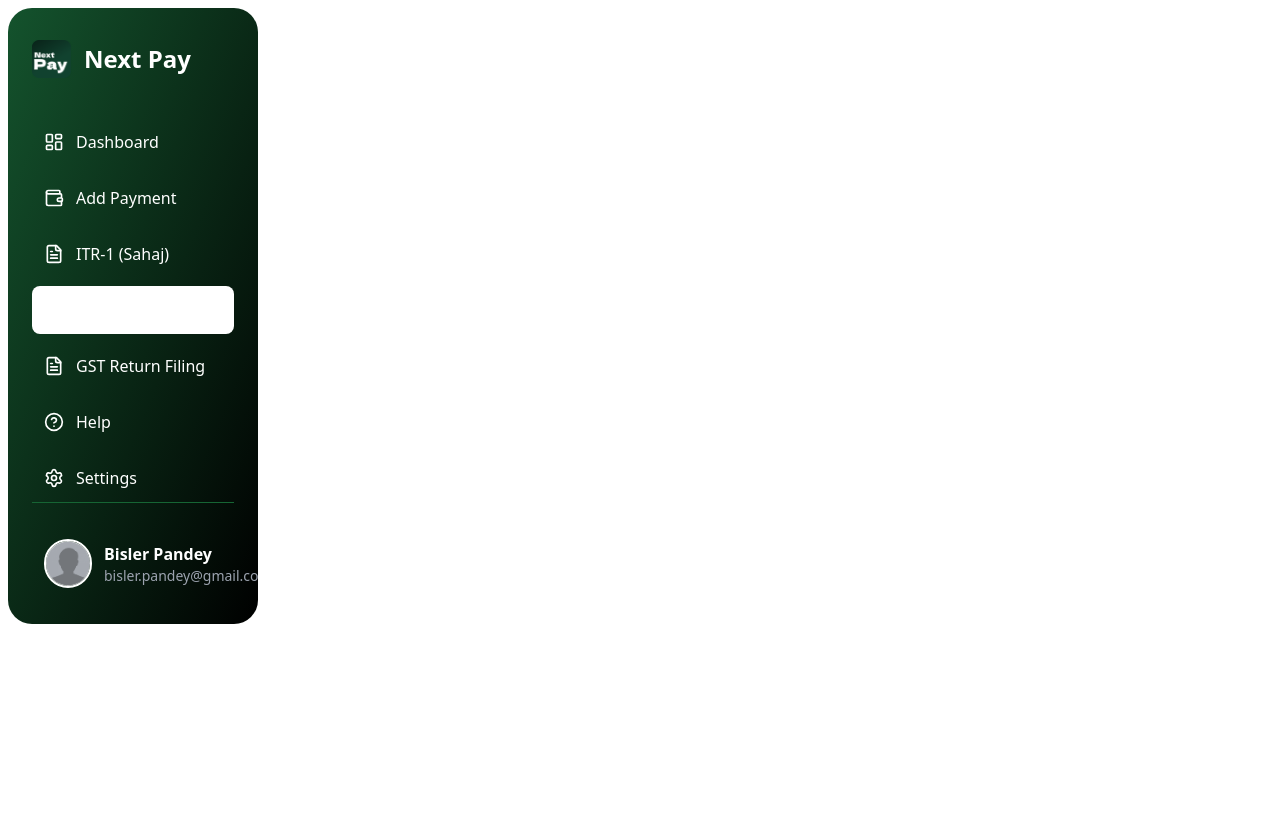
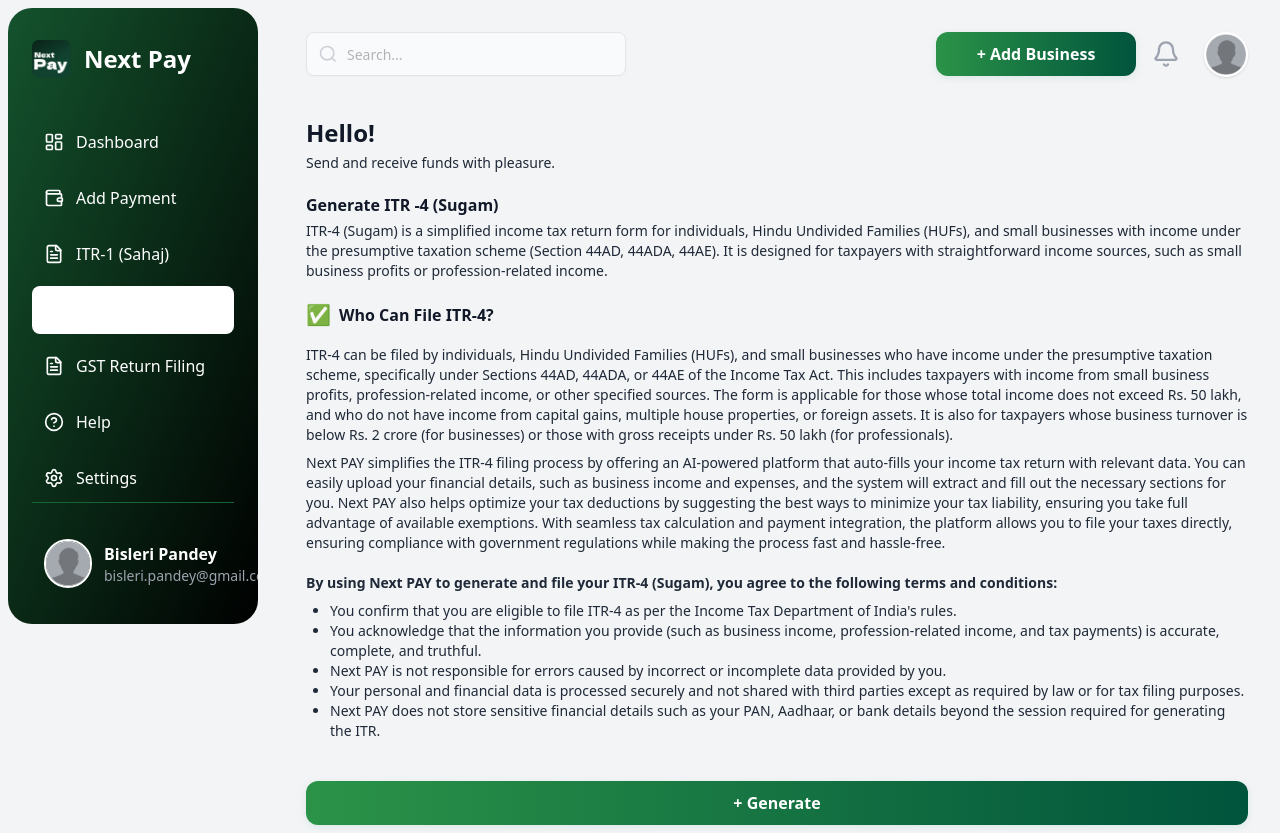
Before and after one commit to sristy17/next-payroll, a Next.js app: page /itr4 in a window 1280 px wide. Before the commit the page ends 800 px from the top, so only its background shows below. Built offline with nearby package versions, Linux system fonts and the light colour scheme; no server answers; the database is empty.

Commit message:
implemented ITR-4 page

```diff
--- a/src/app/itr4/page.tsx
+++ b/src/app/itr4/page.tsx
@@ -1,5 +1,100 @@
+"use client"
 import Sidebar from "@/components/sidebar";
+import { Button } from "@/components/ui/button";
+import { Input } from "@/components/ui/input";
+import { Bell } from "lucide-react";
+import { useEffect, useState } from "react";
+import { getSession } from "../api/auth/auth";
 
 export default function Itr4() {
-  return <Sidebar />;
+
+  const [username, setUserName] = useState<string | undefined>(undefined);
+  const [userEmail, setUserEmail] = useState<string | undefined>(undefined);
+
+  useEffect(() => {
+    async function fetchSession() {
+      const { session, error } = await getSession();
+      if (session && error === null) {
+        setUserName(session.name);
+        setUserEmail(session.email);
+      }
+    }
+    fetchSession();
+  }, []);
+
+  return (
+    <div className="flex min-h-screen bg-gray-100">
+      <Sidebar username={username} userEmail={userEmail} />
+      <div className="flex-1 flex flex-col" style={{paddingLeft: 40, paddingRight: 32, paddingTop: 32, paddingBottom: 0}}>
+        <header className="flex items-center w-full mb-8" style={{gap: 0}}>
+          <div className="relative flex items-center w-80" style={{minWidth: 320}}>
+            <svg className="absolute left-3 text-gray-400 w-5 h-5" fill="none" stroke="currentColor" strokeWidth="2" viewBox="0 0 24 24"><circle cx="11" cy="11" r="8"/><path d="m21 21-4.35-4.35"/></svg>
+            <Input
+              type="text"
+              placeholder="Search..."
+              className="pl-10 pr-4 py-2 rounded-lg border border-gray-300 focus:ring-green-500 focus:border-green-500 w-full bg-white text-gray-900 text-base shadow-sm"
+              disabled
+              style={{height: 44}}
+            />
+          </div>
+          <div className="flex-1" />
+          <div className="flex items-center gap-4 justify-end">
+            <Button
+              className="rounded-xl font-semibold text-white text-base shadow-md flex items-center justify-center"
+              style={{
+                background: 'linear-gradient(90deg, #2B9348 0%, #00543C 100%)',
+                minWidth: 200,
+                height: 44,
+                boxShadow: '0 2px 8px 0 rgba(0,127,95,0.10)'
+              }}
+            >
+              + Add Business
+            </Button>
+            <Bell className="w-7 h-7 text-gray-400 hover:text-gray-600 cursor-pointer" />
+            <div className="flex items-center ml-2">
+              <img src="/user-avatar.png" alt="User Avatar" width={44} height={44} className="rounded-full border-2 border-white shadow" />
+            </div>
+          </div>
+        </header>
+        <main className="flex-1 pb-2" style={{paddingTop: 0, maxWidth: 'none'}}>
+          <h1 className="text-2xl font-semibold text-gray-900 mb-1 mt-2">{username ? `Hello, ${username}!` : "Hello!"}</h1>
+          <p className="text-gray-800 mb-2 text-sm">Send and receive funds with pleasure.</p>
+          <h2 className="text-base font-semibold text-gray-900 mb-1 mt-5">Generate ITR -4 (Sugam)</h2>
+          <p className="text-gray-800 mb-2 text-sm">
+            ITR-4 (Sugam) is a simplified income tax return form for individuals, Hindu Undivided Families (HUFs), and small businesses with income under the presumptive taxation scheme (Section 44AD, 44ADA, 44AE). It is designed for taxpayers with straightforward income sources, such as small business profits or profession-related income.
+          </p>
+          <div className="flex items-center mt-5 mb-4">
+            <span className="text-xl mr-2">✅</span>
+            <span className="font-semibold text-base text-gray-900">Who Can File ITR-4?</span>
+          </div>
+          <p className="text-gray-800 mb-2 text-sm">
+            ITR-4 can be filed by individuals, Hindu Undivided Families (HUFs), and small businesses who have income under the presumptive taxation scheme, specifically under Sections 44AD, 44ADA, or 44AE of the Income Tax Act. This includes taxpayers with income from small business profits, profession-related income, or other specified sources. The form is applicable for those whose total income does not exceed Rs. 50 lakh, and who do not have income from capital gains, multiple house properties, or foreign assets. It is also for taxpayers whose business turnover is below Rs. 2 crore (for businesses) or those with gross receipts under Rs. 50 lakh (for professionals).
+          </p>
+          <p className="text-gray-800 mb-3 text-sm">
+            Next PAY simplifies the ITR-4 filing process by offering an AI-powered platform that auto-fills your income tax return with relevant data. You can easily upload your financial details, such as business income and expenses, and the system will extract and fill out the necessary sections for you. Next PAY also helps optimize your tax deductions by suggesting the best ways to minimize your tax liability, ensuring you take full advantage of available exemptions. With seamless tax calculation and payment integration, the platform allows you to file your taxes directly, ensuring compliance with government regulations while making the process fast and hassle-free.
+          </p>
+          <p className="text-gray-800 mt-5 mb-2 text-sm font-semibold">
+            By using Next PAY to generate and file your ITR-4 (Sugam), you agree to the following terms and conditions:
+          </p>
+          <ul className="list-disc pl-6 text-gray-800 mb-2 text-sm">
+            <li>You confirm that you are eligible to file ITR-4 as per the Income Tax Department of India&apos;s rules.</li>
+            <li>You acknowledge that the information you provide (such as business income, profession-related income, and tax payments) is accurate, complete, and truthful.</li>
+            <li>Next PAY is not responsible for errors caused by incorrect or incomplete data provided by you.</li>
+            <li>Your personal and financial data is processed securely and not shared with third parties except as required by law or for tax filing purposes.</li>
+            <li>Next PAY does not store sensitive financial details such as your PAN, Aadhaar, or bank details beyond the session required for generating the ITR.</li>
+          </ul>
+          <Button
+            className="w-full rounded-xl font-semibold text-white text-base shadow-md mt-8"
+            style={{
+              background: 'linear-gradient(90deg, #2B9348 0%, #00543C 100%)',
+              height: 44,
+              boxShadow: '0 2px 8px 0 rgba(0,127,95,0.10)'
+            }}
+          >
+            + Generate
+          </Button>
+        </main>
+      </div>
+    </div>
+  );
 }
--- a/src/components/sidebar.tsx
+++ b/src/components/sidebar.tsx
@@ -3,7 +3,6 @@
 import { usePathname } from "next/navigation";
 import Image from "next/image";
 import Link from "next/link";
-
 import {
   LayoutDashboard,
   Wallet,
@@ -12,7 +11,12 @@
   Settings,
 } from "lucide-react";
 
-export default function Dashboard() {
+interface SidebarProps {
+  username?: string;
+  userEmail?: string;
+}
+
+export default function Sidebar({ username, userEmail }: SidebarProps) {
   const pathname = usePathname();
   const isActive = (path: string) => pathname === path;
 
@@ -69,8 +73,8 @@
             className="rounded-full border-2 border-white"
           />
           <div>
-            <p className="text-white font-semibold">Bisler Pandey</p>
-            <p className="text-gray-400 text-sm">bisler.pandey@gmail.com</p>
+            <p className="text-white font-semibold">{username || "Bisleri Pandey"}</p>
+            <p className="text-gray-400 text-sm">{userEmail || "bisleri.pandey@gmail.com"}</p>
           </div>
         </div>
       </div>
```
Also changed, not shown: 1 other file (tests, documents, lock files or other folders).
